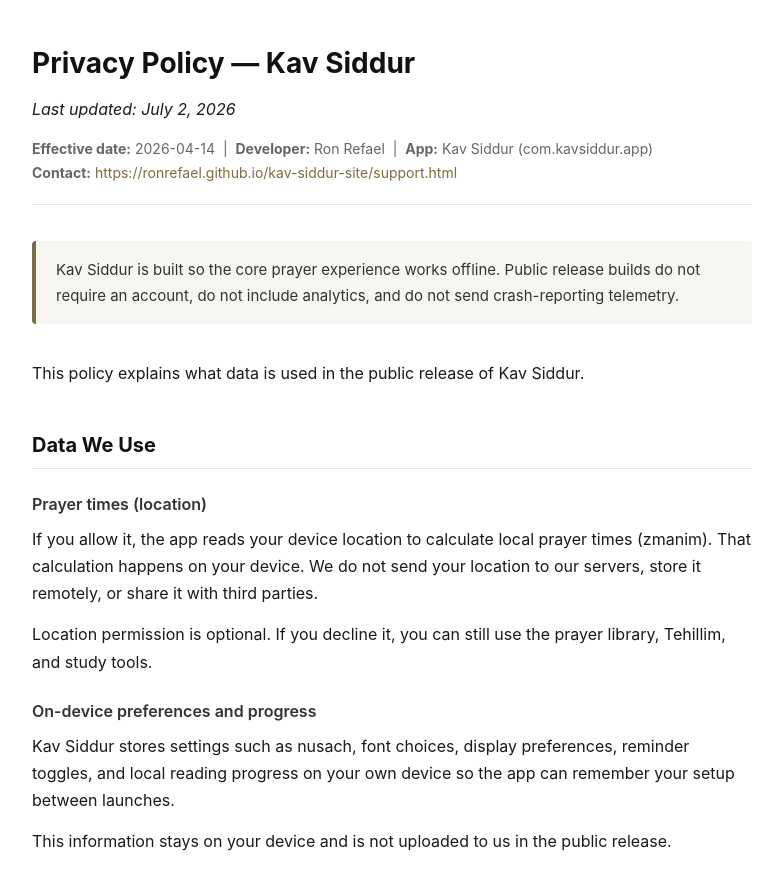
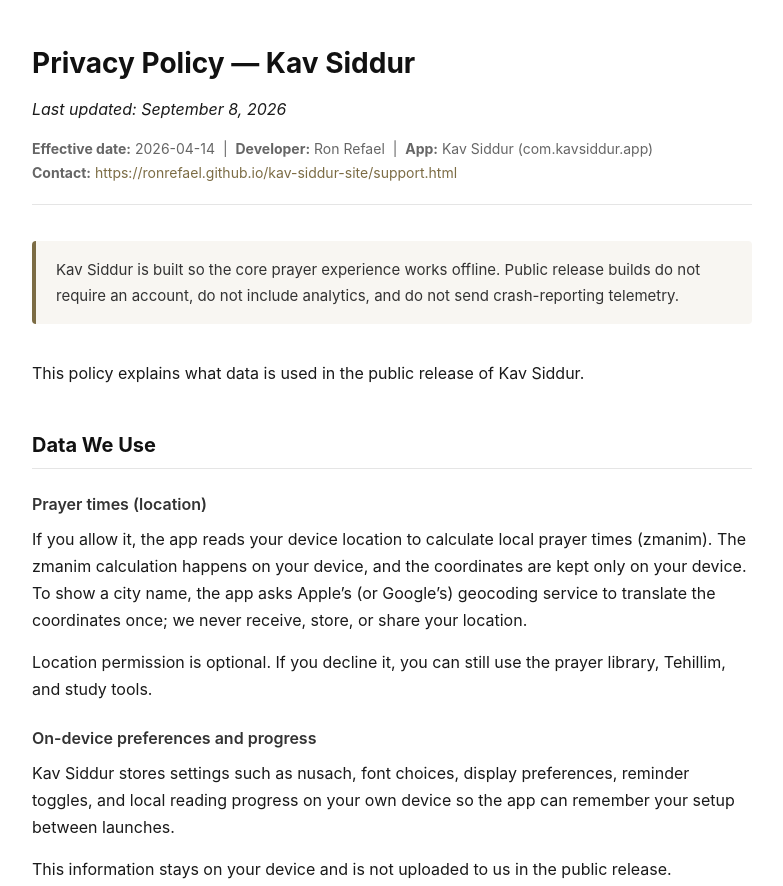
Before and after one commit to ronrefael/kav-siddur-site, a plain HTML site: page privacy.html in a window 1280 px wide. Shown: the top 886 px of the page, without its empty margins (248-1031 px from the left). Drawn offline with Linux system fonts and the light colour scheme.

Commit message:
privacy: geocoding disclosure for city names; RevenueCat device info when subscriptions are enabled; date 2026-09-08

```diff
--- a/privacy.html
+++ b/privacy.html
@@ -94,7 +94,7 @@
 <body>
 <div class="container">
   <h1>Privacy Policy — Kav Siddur</h1>
-  <p><em>Last updated: July 2, 2026</em></p>
+  <p><em>Last updated: September 8, 2026</em></p>
 
   <div class="meta">
     <strong>Effective date:</strong> 2026-04-14 &nbsp;|&nbsp;
@@ -115,7 +115,7 @@
   <h2>Data We Use</h2>
 
   <h3>Prayer times (location)</h3>
-  <p>If you allow it, the app reads your device location to calculate local prayer times (zmanim). That calculation happens on your device. We do not send your location to our servers, store it remotely, or share it with third parties.</p>
+  <p>If you allow it, the app reads your device location to calculate local prayer times (zmanim). The zmanim calculation happens on your device, and the coordinates are kept only on your device. To show a city name, the app asks Apple&rsquo;s (or Google&rsquo;s) geocoding service to translate the coordinates once; we never receive, store, or share your location.</p>
   <p>Location permission is optional. If you decline it, you can still use the prayer library, Tehillim, and study tools.</p>
 
   <h3>On-device preferences and progress</h3>
@@ -155,7 +155,7 @@
 
   <h2>Purchases &amp; Subscriptions</h2>
 
-  <p>If the app offers an optional subscription (&ldquo;Kav Siddur Chai&rdquo;), payment is handled entirely by Apple&rsquo;s App Store or Google Play &mdash; we never see or store your payment details. Subscription status (an anonymous purchase record, with no name or email) is processed by RevenueCat, our subscription-management provider, solely to unlock content you have purchased and to support purchase restoration. Core prayer content remains free and requires no purchase.</p>
+  <p>If the app offers an optional subscription (&ldquo;Kav Siddur Chai&rdquo;), payment is handled entirely by Apple&rsquo;s App Store or Google Play &mdash; we never see or store your payment details. Subscription status (an anonymous purchase record, with no name or email) is processed by RevenueCat, our subscription-management provider, solely to unlock content you have purchased and to support purchase restoration. When subscriptions are enabled, RevenueCat&rsquo;s software also receives basic device information (device model, operating-system version, app version, and locale) needed to operate the service. Builds without subscriptions do not contact RevenueCat. Core prayer content remains free and requires no purchase.</p>
 
   <h2>Data Summary</h2>
 
```
